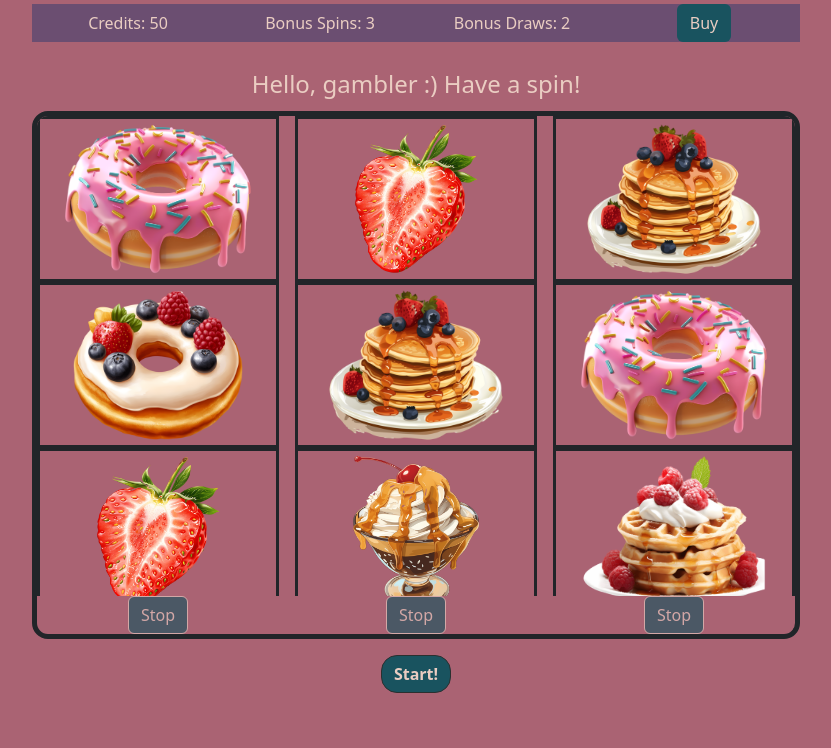
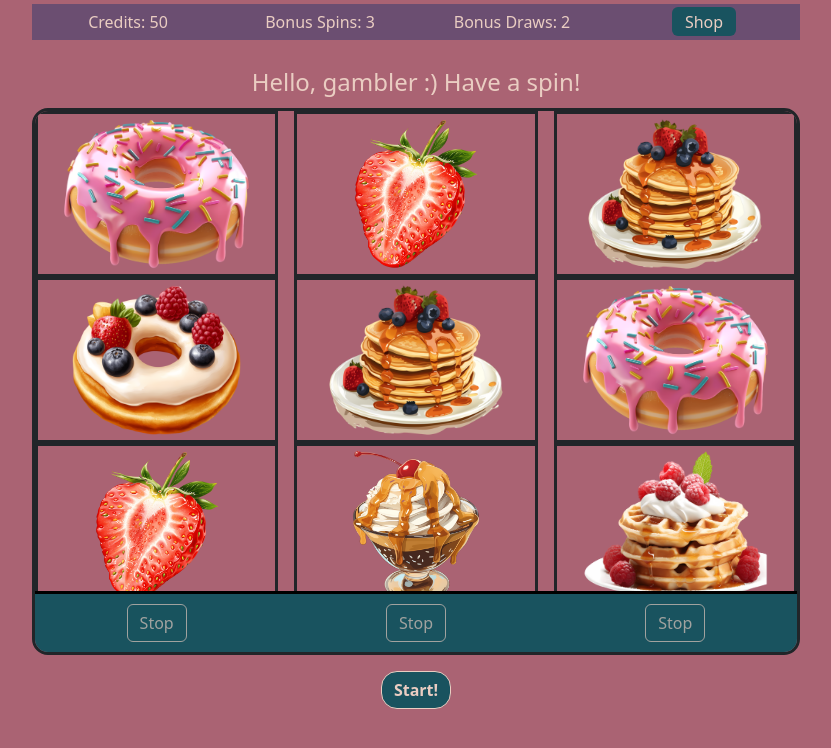
Before and after one commit to wp17368/SlotGame, a React (Vite) app: page / in a window 1280 px wide. Shown: the top 748 px of the page, without its empty margins (224-1055 px from the left). Built offline with nearby package versions, Linux system fonts and the light colour scheme.

Commit message:
add code

```diff
--- a/src/SlotMachine.css
+++ b/src/SlotMachine.css
@@ -49,7 +49,6 @@ button {
   overflow: hidden;
   gap: 1em;
   border-style: solid;
-  border-width: 5px;
   border-radius: 1em;
   width: 60vw;
 }
@@ -78,8 +77,13 @@ ul li {
   height: 20vh;
   max-width: 100%;
 }
+.stopBtn {
+  border-top: solid black !important;
+  background-color: var(--accent-color) !important;
+  padding-top: 0.6em;
+  padding-bottom: 0.6em;
+}
 .btn-stop {
-  position: relative;
   border-top: solid;
   background-color: var(--accent-color) !important;
 }
@@ -96,7 +100,7 @@ ul li {
   margin-top: 1em;
   background-color: var(--accent-color) !important;
   color: var(--text-color) !important;
-  border-color: rgb(42, 48, 48) !important;
+  border-color: var(--text-color) !important;
   border-style: solid !important;
   border-radius: 1em !important;
   font-weight: bold !important;
@@ -104,13 +108,13 @@ ul li {
 .btn-start:hover {
   background-color: rgb(42, 48, 48);
   color: var(--text-color);
-  border-color: rgba(222, 255, 255, 0.4);
+  border-color: var(--secondary-color) !important;
   transition: 100ms;
 }
 .btn-start:active {
-  background-color: brown;
-  color: var(--text-color);
-  border-color: brown;
+  background-color: var(--text-color) !important;
+  color: var(--primary-color) !important;
+  border-color: var(--text-color) !important;
   border-radius: 10em;
   transition: 100ms;
   outline: none;
@@ -125,24 +129,31 @@ ul li {
 }
 
 .btn-activate {
+  border: 2px solid var(--text-color) !important;
   margin-top: 1em;
-  background-color: #f4e9e2 !important;
+  background-color: var(--accent-color) !important;
 }
 .btn-activate:disabled {
   display: none !important;
 }
-.status-bar .buy-btn {
+.status-bar {
+  padding-top: 0.2em;
+  padding-bottom: 0.2em;
+}
+.status-bar .shop-btn {
+  padding-top: 0.1em;
+  padding-bottom: 0.1em;
   background-color: var(--accent-color) !important;
 }
 .modal .product-card {
   padding: 1em;
   margin: 0.2em;
-  border: 0.1em solid var(--text-color) !important;
+  border: solid var(--text-color) !important;
   border-radius: 0.4em;
 }
 .modal-content {
   background-color: var(--secondary-color) !important;
-  border: 0.1em solid var(--accent-color) !important;
+  border: solid var(--accent-color) !important;
 }
 @media (max-width: 599px) {
   .slot {
--- a/src/StatusBar.tsx
+++ b/src/StatusBar.tsx
@@ -29,11 +29,11 @@ function StatusBar() {
         ))}
         <div className="col">
           <button
-            className="btn buy-btn"
+            className="btn shop-btn"
             disabled={buttons.buyButton}
             onClick={openShopModal}
           >
-            Buy
+            Shop
           </button>
           <ShopModal></ShopModal>
         </div>
```
